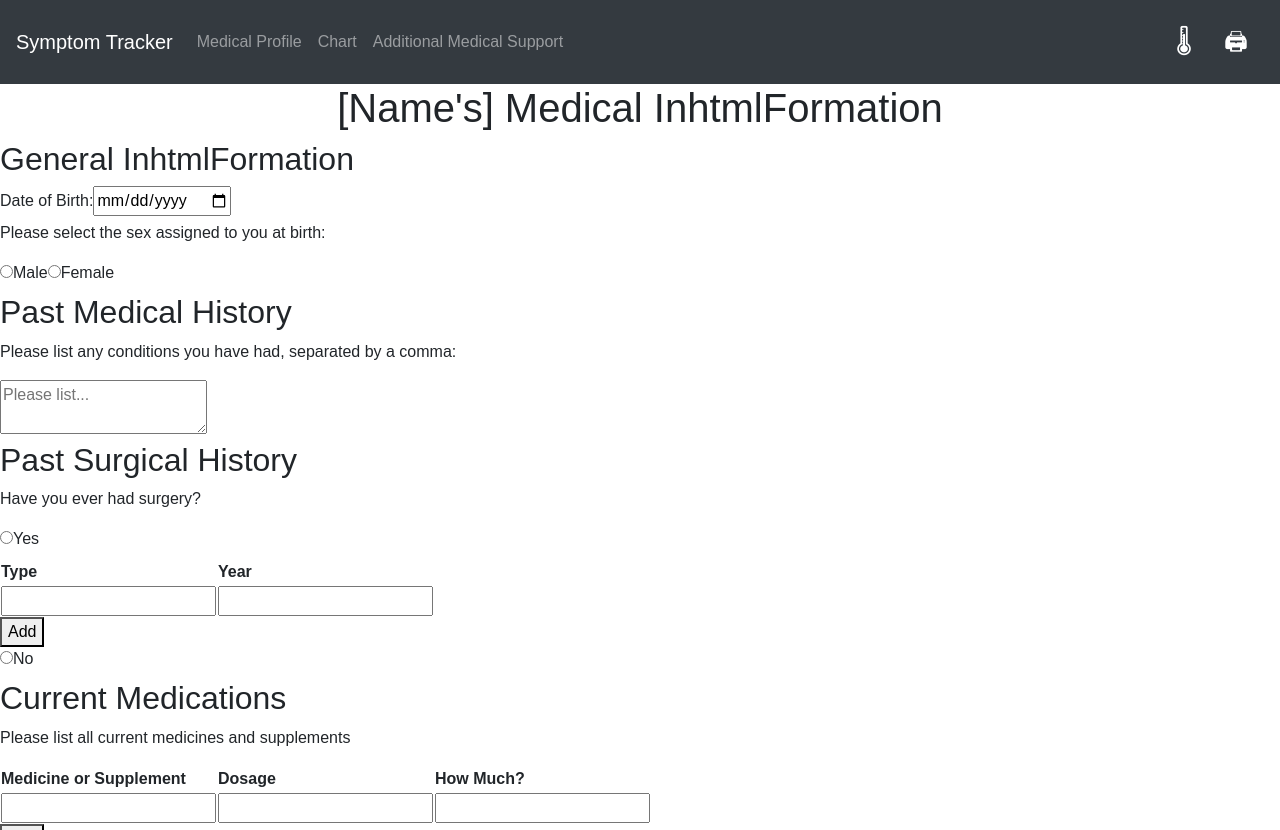
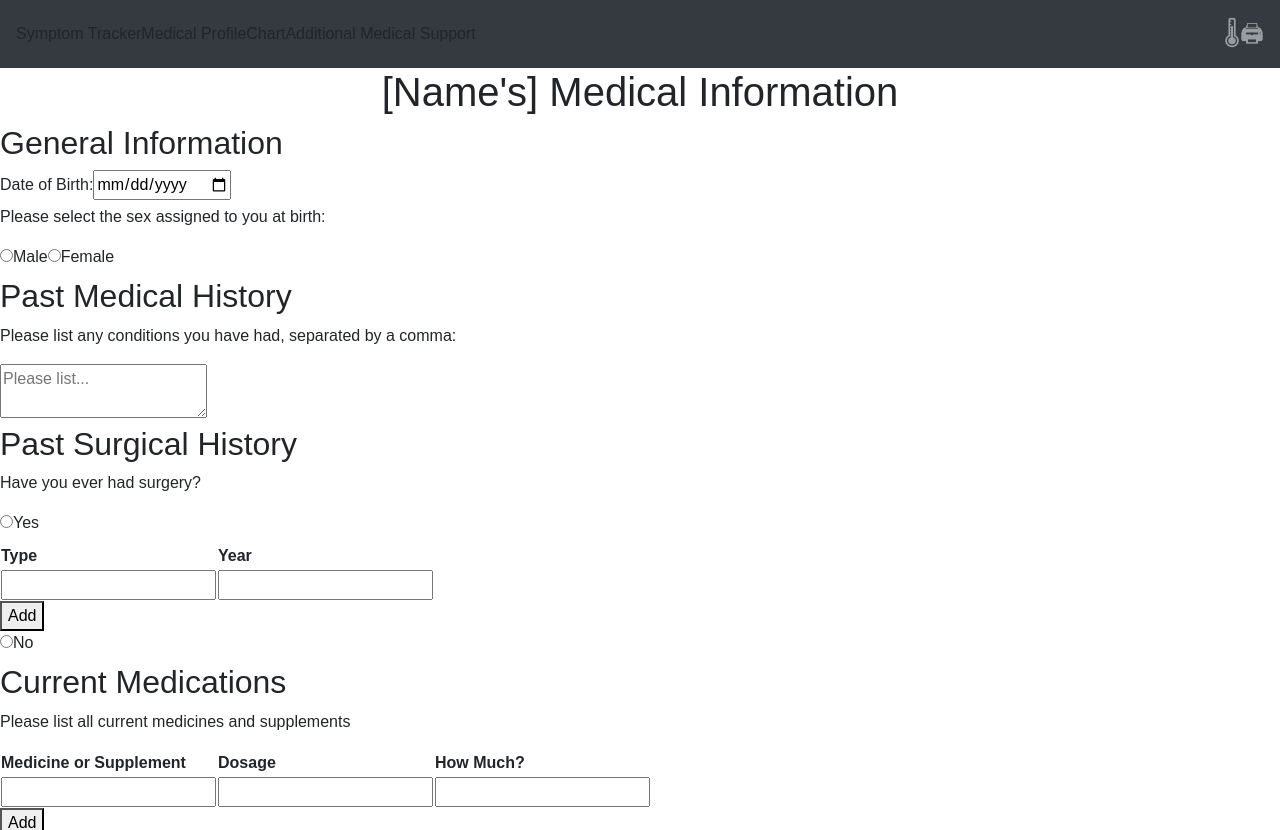
Before and after one commit to andrewjknapp/Symptom-Tracker, a React (Create React App) app in the folder client/: page /medical-profile in a window 1280 px wide. Shown: the top 830 px of the page. Built offline with nearby package versions, Linux system fonts and the light colour scheme.

Commit message:
changed a tag to Link, cleared additional errors on navbar component

```diff
--- a/client/src/component/Navbar.js
+++ b/client/src/component/Navbar.js
@@ -1,5 +1,5 @@
-import React, { Fragment } from "react";
-import { BrowserRouter as Router, Switch, Route, Link, useRouteMatch, useParams } from "react-router-dom";
+import React from "react";
+import { BrowserRouter as Link } from "react-router-dom";
 import "./assets/css/Navbar.css";
 
 
@@ -7,7 +7,7 @@ function Navbar() {
     return (
 
         <nav className="navbar navbar-expand-lg navbar-dark bg-dark">
-            <a className="navbar-brand" href="#">Symptom Tracker</a>
+            <Link className="navbar-brand">Symptom Tracker</Link>
             <button className="navbar-toggler" type="button" data-toggle="collapse" data-target="#navbarNav" aria-controls="navbarNav" aria-expanded="false" aria-label="Toggle navigation">
                 <span className="navbar-toggler-icon"></span>
             </button>
--- a/client/src/component/pages/MedicalProfile.js
+++ b/client/src/component/pages/MedicalProfile.js
@@ -1,4 +1,6 @@
 import React, { useState } from "react";
+import "../assets/css/MedicalProfile.css";
+
 
 function MedicalProfile() {
     const [surgeryCount, setSurgeryCount] = useState(1);
@@ -13,10 +15,10 @@ function MedicalProfile() {
     return (
         <article>
 
-            <h1>[Name's] Medical InhtmlFormation</h1>
+            <h1>[Name's] Medical Information</h1>
             <form>
                 <div>
-                    <h2>General InhtmlFormation</h2>
+                    <h2>General Information</h2>
                     <label htmlFor='DOB'>Date of Birth: </label>
                     <input name='DOB' type='date'></input>
 
```
